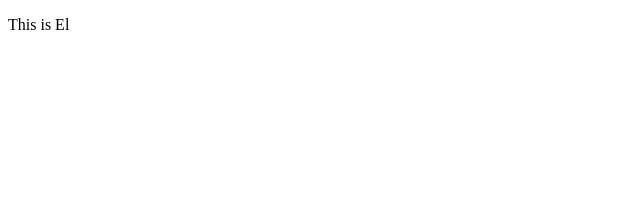
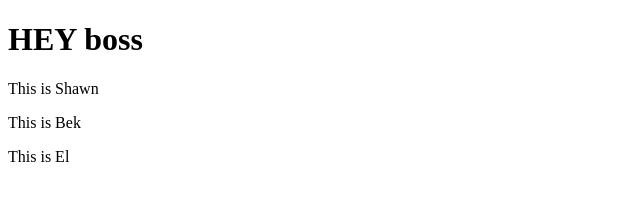
Before and after one commit to Shoyunus1/learning-git, a plain HTML site: page index.html in a window 1280 px wide. Shown: the whole page, without its empty margins (0-640 px from the left). Drawn offline with Linux system fonts and the light colour scheme.

Commit message:
resolved conflict

```diff
--- a/index.html
+++ b/index.html
@@ -7,7 +7,9 @@
     <title>Document</title>
 </head>
 <body>
-
-    <p> This is El</p>
+<h1> HEY boss </h1>
+<p> This is Shawn</p>
+<p> This is Bek</p>
+<p> This is El</p>
 </body>
 </html>
```
